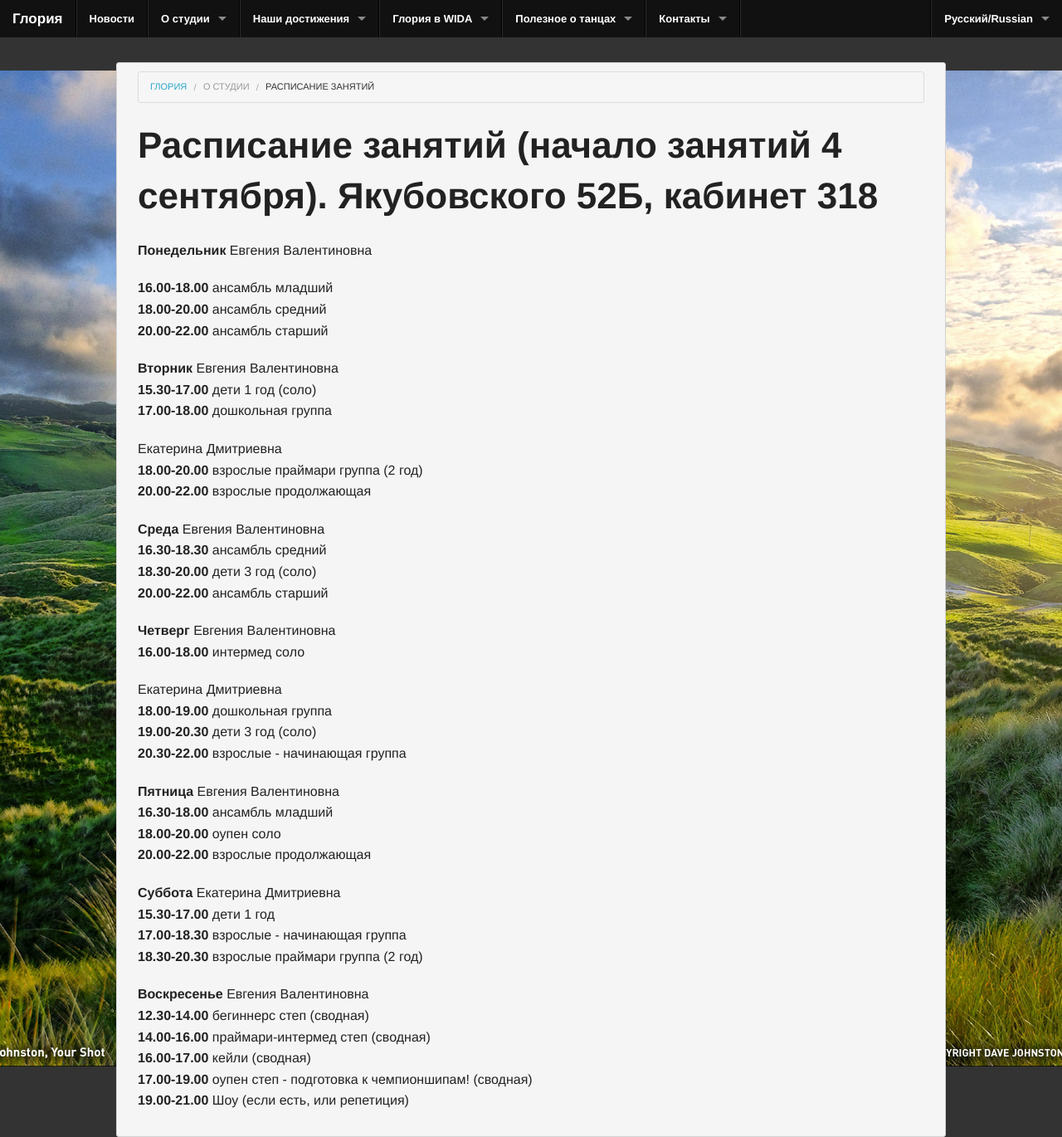
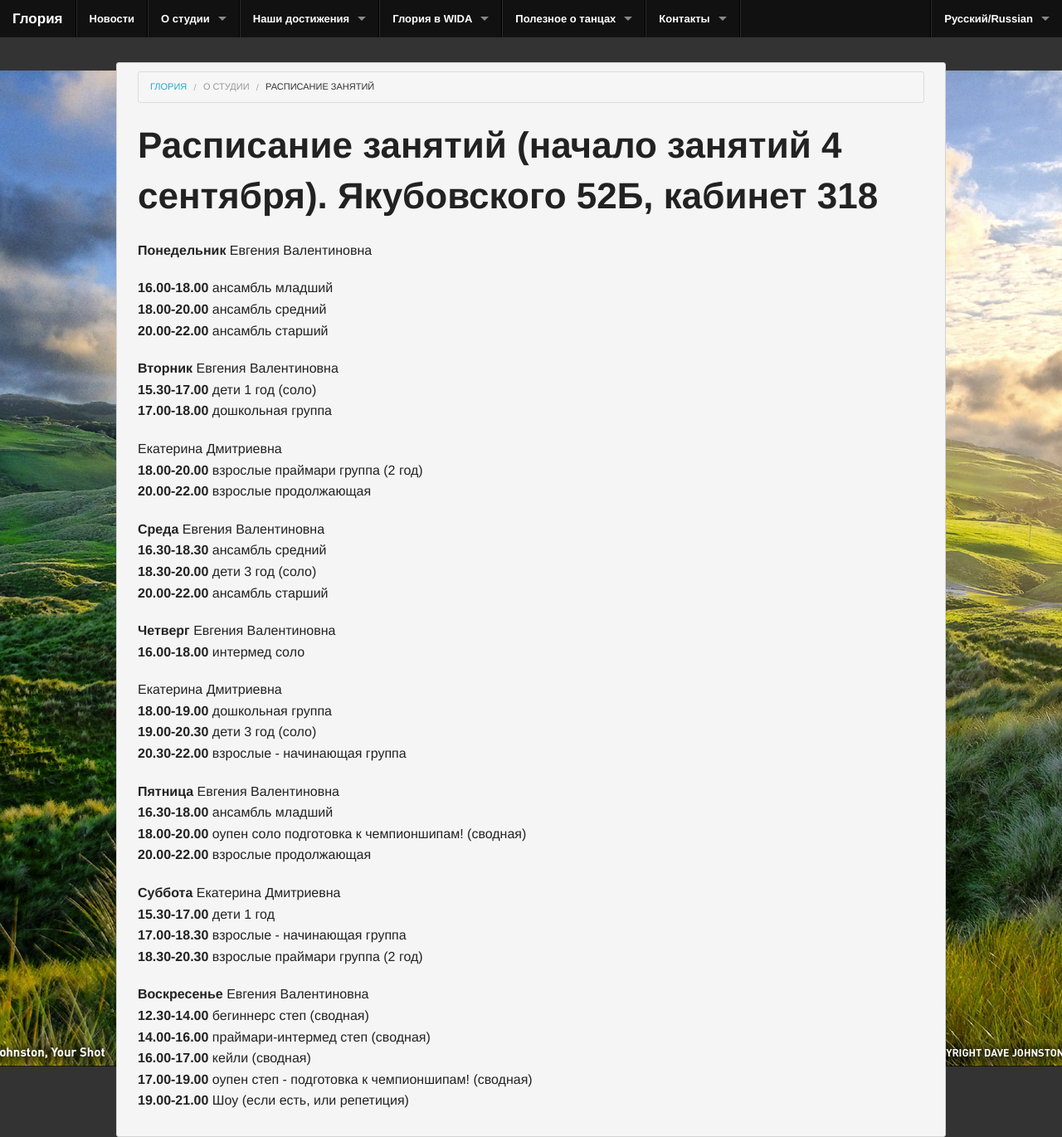
Before and after one commit to gloria-studio/gloria-studio.github.io, a Jekyll site: the page built from about/schedule/index.md, in a window 1280 px wide. Shown: the whole page at 83% size. Built offline with Jekyll 4.4.1, drawn with Linux system fonts in a browser that asks for light colours.

Commit message:
Update index.md

```diff
--- a/about/schedule/index.md
+++ b/about/schedule/index.md
@@ -45,7 +45,7 @@ published: true
 
 **Пятница** Евгения Валентиновна
 **16.30-18.00** ансамбль младший
-**18.00-20.00** оупен соло
+**18.00-20.00** оупен соло подготовка к чемпионшипам! (сводная)
 **20.00-22.00** взрослые продолжающая
 
 **Суббота** Екатерина Дмитриевна
```
